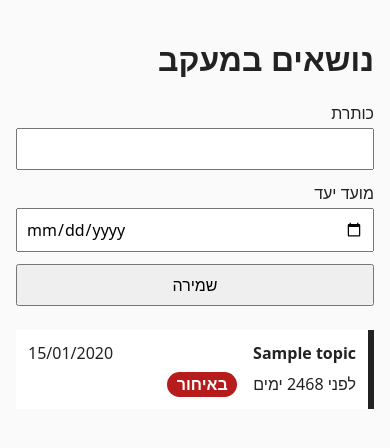
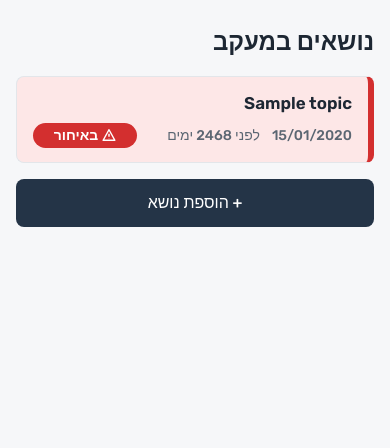
Before and after one commit to Maya-Klein/dependency-followup, a Flask app: page / in a window 390 px wide. Shown: the top 448 px of the page. Run offline with Flask 3, Linux system fonts and the light colour scheme; tables that the repository leaves empty hold one stand-in row (values such as "Sample post").

Commit message:
Implement Stitch design in templates and style.css
Mobile single column with a native details add-form; desktop two columns.
Badges share one width and gain intensity as the deadline nears.

Co-Authored-By: Claude Sonnet 5.5 <noreply@anthropic.com>

```diff
--- a/app/web/static/style.css
+++ b/app/web/static/style.css
@@ -1,22 +1,52 @@
-body { font-family: system-ui, "Segoe UI", Arial, sans-serif; margin: 0; background: #fafafa; color: #222; }
-main { max-width: 40rem; margin: 0 auto; padding: 1rem; }
-form { display: grid; gap: .75rem; margin-bottom: 1.5rem; }
-label { display: grid; gap: .25rem; }
-input, button { font: inherit; padding: .5rem; }
-.error { color: #b00020; margin: 0; }
+:root {
+  --bg: #F6F7F9; --card: #fff; --line: #E3E6EA; --ink: #1d2733; --muted: #5b6672;
+  --primary: #243447; --primary-hover: #34495f; --field: #C9CED6; --err: #D32F2F; --err-bg: #FDE7E7;
+}
+* { box-sizing: border-box; }
+body { margin: 0; background: var(--bg); color: var(--ink); font: 400 16px/1.5 Rubik, system-ui, "Segoe UI", Arial, sans-serif; }
+main { max-width: 40rem; margin: 0 auto; padding: 24px 16px 48px; }
+h1 { font-size: 24px; font-weight: 600; margin: 0 0 16px; }
 
-.topics { list-style: none; padding: 0; display: grid; gap: .5rem; }
-.topics li { display: flex; flex-wrap: wrap; gap: .5rem 1rem; align-items: center; padding: .75rem; border-inline-start: 6px solid; background: #fff; }
-.topics .title { flex: 1 1 10rem; font-weight: 600; overflow-wrap: anywhere; }
-.badge { padding: .1rem .6rem; border-radius: 1rem; font-weight: 600; }
+.layout { display: grid; gap: 16px; }
 
-.level-far { border-color: #2e7d32; }
-.level-far .badge { background: #e8f5e9; color: #1b5e20; }
-.level-approaching { border-color: #f9a825; }
-.level-approaching .badge { background: #fff8e1; color: #7a5200; }
-.level-tomorrow { border-color: #ef6c00; }
-.level-tomorrow .badge { background: #fff3e0; color: #8a3b00; }
-.level-today { border-color: #d84315; }
-.level-today .badge { background: #fbe9e7; color: #8a2000; }
-.level-overdue { border-color: #b71c1c; }
-.level-overdue .badge { background: #b71c1c; color: #fff; }
+/* Add-topic form: a native <details> on mobile, always open on desktop */
+.add > summary { list-style: none; cursor: pointer; display: flex; align-items: center; justify-content: center; min-height: 48px; border-radius: 8px; background: var(--primary); color: #fff; font-weight: 500; }
+.add > summary::-webkit-details-marker { display: none; }
+.add > summary:hover { background: var(--primary-hover); }
+.add[open] > summary { margin-bottom: 12px; }
+form { display: grid; gap: 12px; background: var(--card); border: 1px solid var(--line); border-radius: 8px; padding: 16px; }
+label { display: grid; gap: 4px; font-weight: 500; }
+input { font: inherit; min-height: 48px; padding: 0 12px; border: 1px solid var(--field); border-radius: 8px; background: #fff; }
+input:focus { outline: none; border: 2px solid var(--primary); padding: 0 11px; }
+input:user-invalid { border-color: var(--err); }
+button { font: inherit; font-weight: 500; min-height: 48px; border: 0; border-radius: 8px; background: var(--primary); color: #fff; cursor: pointer; }
+button:hover { background: var(--primary-hover); }
+.error { margin: 0; padding: 8px 12px; border-radius: 8px; background: var(--err-bg); color: var(--err); font-weight: 500; }
+
+/* Topic cards */
+.topics { list-style: none; margin: 0; padding: 0; display: grid; gap: 12px; }
+.topics li { display: grid; gap: 6px; padding: 14px 16px; border: 1px solid var(--line); border-inline-start: 6px solid var(--bar); border-radius: 8px; background: var(--tint); }
+.title { font-size: 17px; font-weight: 600; overflow-wrap: anywhere; }
+.meta { display: flex; flex-wrap: wrap; align-items: center; gap: 4px 12px; font-size: 14px; font-weight: 500; color: var(--muted); }
+.meta bdi { white-space: nowrap; }
+.empty { margin: 24px 0; text-align: center; color: var(--muted); }
+
+/* Same width for every badge, so word length does not change how loud it is */
+.pill { margin-inline-start: auto; display: inline-flex; align-items: center; justify-content: center; gap: 4px; width: 6.5rem; padding: 2px 12px; border-radius: 999px; background: var(--badge-bg); color: var(--badge-ink); }
+.pill svg { width: 14px; height: 14px; flex: none; }
+
+/* Five levels: badge intensity rises as the deadline gets closer; only today and overdue tint the card */
+.level-far { --bar: #2E7D32; --tint: #fff; --badge-bg: #E8F5E9; --badge-ink: #1B5E20; }
+.level-approaching { --bar: #FDD835; --tint: #fff; --badge-bg: #FFF4C2; --badge-ink: #5C4600; }
+.level-tomorrow { --bar: #EF6C00; --tint: #fff; --badge-bg: #FFCC80; --badge-ink: #6B2C00; }
+.level-today { --bar: #A33E14; --tint: #FBEDE6; --badge-bg: #fff; --badge-ink: #A33E14; }
+.level-today .pill { box-shadow: inset 0 0 0 2px #A33E14; }
+.level-overdue { --bar: #D32F2F; --tint: #FDE7E7; --badge-bg: #D32F2F; --badge-ink: #fff; }
+.level-overdue .pill { font-weight: 600; }
+
+@media (min-width: 900px) {
+  main { max-width: 68rem; padding-top: 40px; }
+  .layout { grid-template-columns: minmax(0, 1fr) 20rem; align-items: start; gap: 32px; }
+  .add > summary { display: none; }
+  .add::details-content { content-visibility: visible; display: block; }
+}
--- a/app/web/templates/base.html
+++ b/app/web/templates/base.html
@@ -4,6 +4,9 @@
   <meta charset="utf-8">
   <meta name="viewport" content="width=device-width, initial-scale=1">
   <title>{% block title %}מעקב תלויות{% endblock %}</title>
+  <link rel="preconnect" href="https://fonts.googleapis.com">
+  <link rel="preconnect" href="https://fonts.gstatic.com" crossorigin>
+  <link href="https://fonts.googleapis.com/css2?family=Rubik:wght@400;500;600&display=swap" rel="stylesheet">
   <link rel="stylesheet" href="{{ url_for('static', filename='style.css') }}">
 </head>
 <body>
--- a/app/web/templates/index.html
+++ b/app/web/templates/index.html
@@ -2,6 +2,30 @@
 {% block content %}
 <h1>נושאים במעקב</h1>
 
+<div class="layout">
+  {% if items %}
+  <ul class="topics">
+    {% for t in items %}
+    <li class="level-{{ t.level }}">
+      <span class="title">{{ t.title }}</span>
+      <div class="meta">
+        <bdi class="due">{{ t.due_date.strftime('%d/%m/%Y') }}</bdi>
+        <bdi class="days">{{ t.days_text }}</bdi>
+        <span class="pill">
+          {%- if t.level == 'today' %}<svg viewBox="0 0 24 24" fill="none" stroke="currentColor" stroke-width="2.5" stroke-linecap="round" aria-hidden="true"><circle cx="12" cy="12" r="9"/><path d="M12 7v5l3 2"/></svg>
+          {%- elif t.level == 'overdue' %}<svg viewBox="0 0 24 24" fill="none" stroke="currentColor" stroke-width="2.5" stroke-linejoin="round" aria-hidden="true"><path d="M12 3 2 21h20L12 3Z"/><path d="M12 10v5M12 18v.5"/></svg>{% endif -%}
+          <span class="badge">{{ t.label }}</span>
+        </span>
+      </div>
+    </li>
+    {% endfor %}
+  </ul>
+  {% else %}
+  <p class="empty">אין נושאים עדיין.</p>
+  {% endif %}
+
+  <details class="add"{% if error %} open{% endif %}>
+    <summary>+ הוספת נושא</summary>
     <form method="post" action="{{ url_for('main.create') }}">
       {% if error %}<p class="error" role="alert">{{ error }}</p>{% endif %}
       <label>כותרת
@@ -12,19 +36,6 @@
       </label>
       <button type="submit">שמירה</button>
     </form>
-
-{% if items %}
-<ul class="topics">
-  {% for t in items %}
-  <li class="level-{{ t.level }}">
-    <span class="title">{{ t.title }}</span>
-    <bdi class="due">{{ t.due_date.strftime('%d/%m/%Y') }}</bdi>
-    <bdi class="days">{{ t.days_text }}</bdi>
-    <span class="badge">{{ t.label }}</span>
-  </li>
-  {% endfor %}
-</ul>
-{% else %}
-<p>אין נושאים עדיין.</p>
-{% endif %}
+  </details>
+</div>
 {% endblock %}
```
Lines whose indentation alone changed are shown as unchanged.
